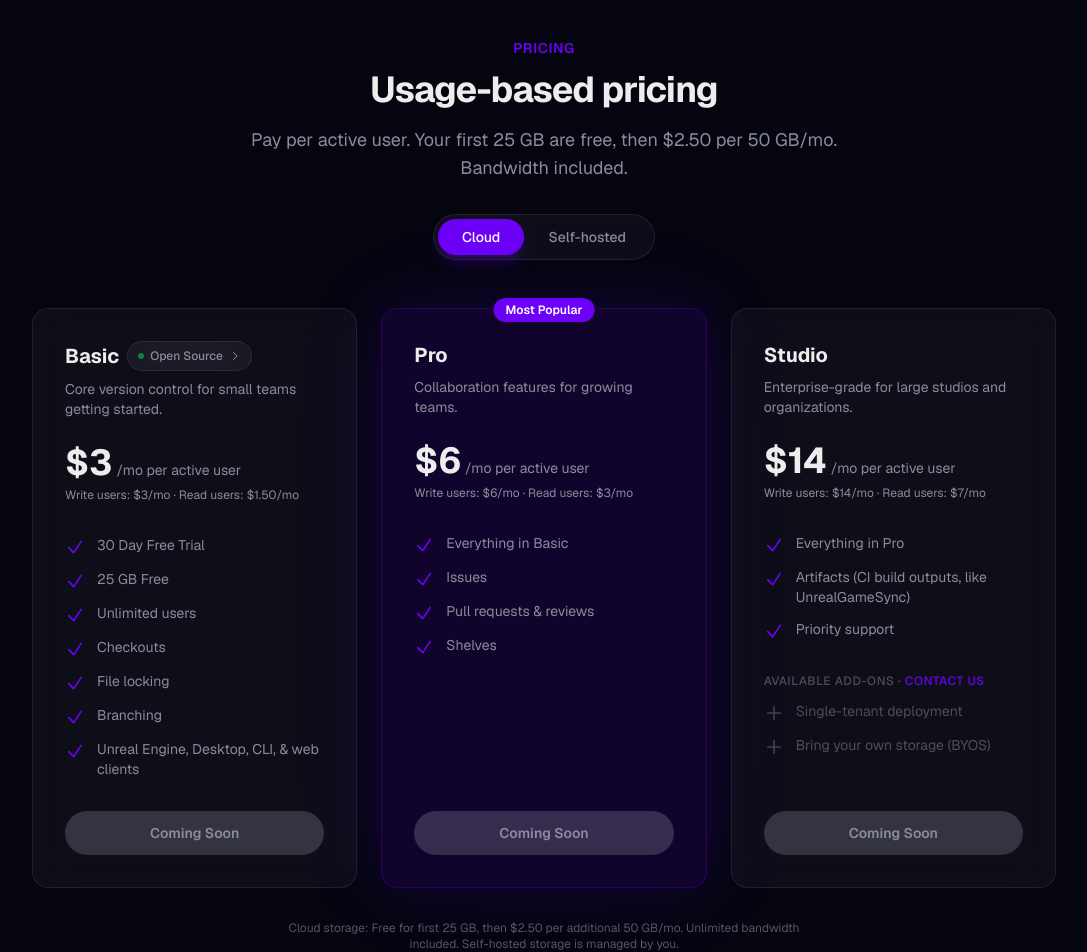
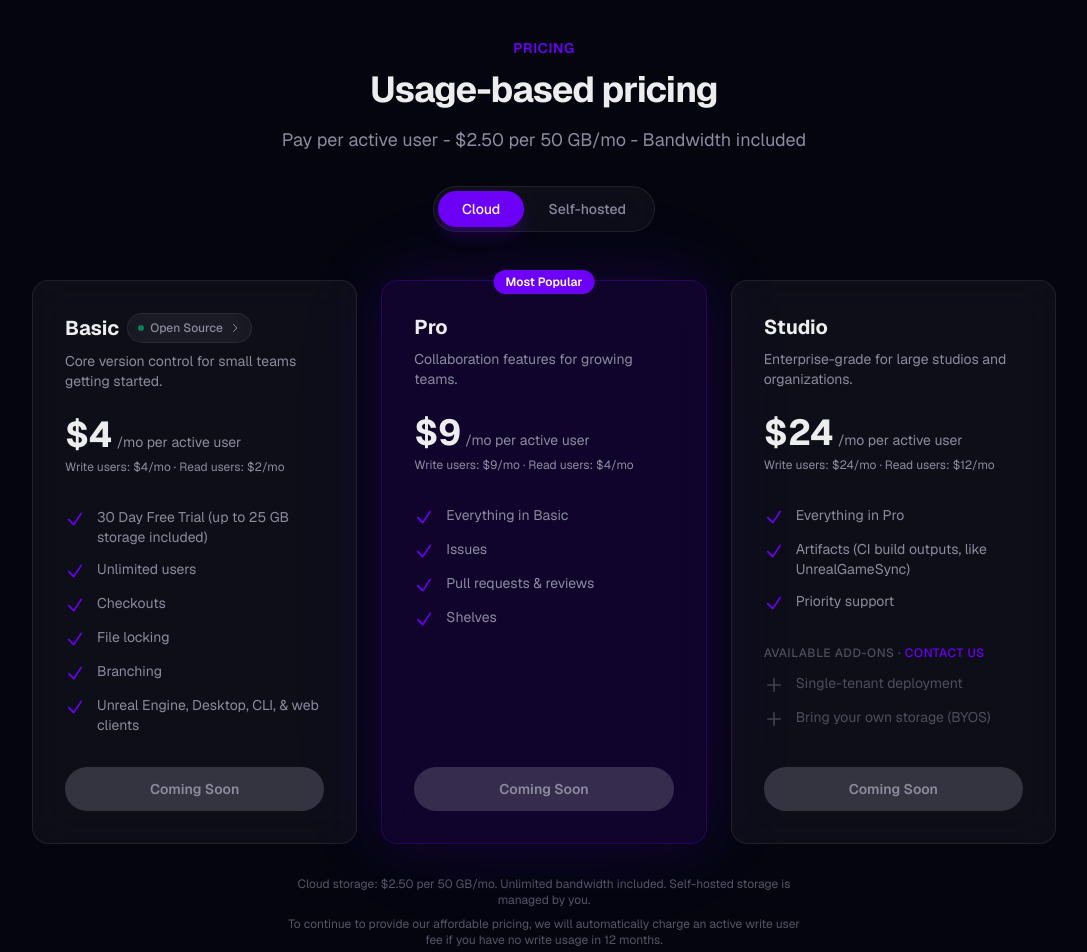
Before and after one commit to Incanta/CheckpointWebsite, a Next.js app: page / in a window 1280 px wide. Shown: the part 3960-4912 px from the top of the page, without its empty margins (96-1183 px from the left). Built offline with nearby package versions, Linux system fonts and the light colour scheme.

Commit message:
some pricing updates

```diff
--- a/src/components/Faq.tsx
+++ b/src/components/Faq.tsx
@@ -18,9 +18,8 @@ const faqs = [
     question: "How does storage billing work?",
     answer:
       (<span>
-        Cloud storage is free for your first 25 GB, then $2.50 per additional 50 GB/mo.
-        Bandwidth is free. If you self-host, storage is entirely on you;
-        use whatever infrastructure you prefer.
+        Cloud storage costs $2.50 per 50 GB/mo. Bandwidth is free. For example,
+        if you use 51 GB, you will be charged $5/mo.
       </span>),
   },
   {
@@ -29,7 +28,8 @@ const faqs = [
       (<div>
         <span>Our payment processing fees are a high percentage for small transactions,
         so to be able to charge you as little as $1 in a particular month, we
-        set a minimum charge of $5.</span><br/>
+        set a minimum charge of $5. We do not charge the minimum if your total is $0.
+        We do not charge the minimum on your final invoice.</span><br/>
         <br/>
         <span>Here's how billing works:</span>
         <ol className="list-decimal list-inside space-y-1 mt-2 text-sm text-muted">
--- a/src/components/Pricing.tsx
+++ b/src/components/Pricing.tsx
@@ -38,8 +38,8 @@ export const tiers: Tier[] = [
     enabled: true,
     description: "Core version control for small teams getting started.",
     cloud: {
-      writePrice: "$3",
-      readPrice: "$1.50",
+      writePrice: "$4",
+      readPrice: "$2",
       label: "/mo per active user",
     },
     selfHosted: {
@@ -49,8 +49,7 @@ export const tiers: Tier[] = [
     },
     cloudFeaturesFirst: true,
     cloudFeatures: [
-      "30 Day Free Trial",
-      "25 GB Free",
+      "30 Day Free Trial (up to 25 GB storage included)",
     ],
     features: [
       "Unlimited users",
@@ -67,13 +66,13 @@ export const tiers: Tier[] = [
     enabled: true,
     description: "Collaboration features for growing teams.",
     cloud: {
-      writePrice: "$6",
-      readPrice: "$3",
+      writePrice: "$9",
+      readPrice: "$4",
       label: "/mo per active user",
     },
     selfHosted: {
-      writePrice: "$1",
-      readPrice: "Free",
+      writePrice: "$4",
+      readPrice: "$2",
       label: "/mo per active user",
     },
     features: [
@@ -91,13 +90,13 @@ export const tiers: Tier[] = [
     enabled: true,
     description: "Enterprise-grade for large studios and organizations.",
     cloud: {
-      writePrice: "$14",
-      readPrice: "$7",
+      writePrice: "$24",
+      readPrice: "$12",
       label: "/mo per active user",
     },
     selfHosted: {
-      writePrice: "$4",
-      readPrice: "$2",
+      writePrice: "$9",
+      readPrice: "$4",
       label: "/mo per active user",
     },
     features: [
@@ -144,8 +143,7 @@ export default function Pricing() {
             Usage-based pricing
           </h2>
           <p className="mx-auto max-w-2xl text-muted text-lg mb-8">
-            Pay per active user. Your first 25 GB are free, then
-            ${(StorageCostPerGb * 50).toFixed(2)} per 50 GB/mo. Bandwidth included.
+            Pay per active user - ${(StorageCostPerGb * 50).toFixed(2)} per 50 GB/mo - Bandwidth included
           </p>
 
           {/* Hosting toggle */}
@@ -358,8 +356,7 @@ export default function Pricing() {
         {/* Storage & billing notes */}
         <div className="mt-8 space-y-2 max-w-lg mx-auto text-center">
           <p className="text-xs text-muted/60">
-            Cloud storage: Free for first 25 GB, then $2.50 per additional 50 GB/mo.
-            Unlimited bandwidth included. Self-hosted storage is managed by you.
+            Cloud storage: $2.50 per 50 GB/mo. Unlimited bandwidth included. Self-hosted storage is managed by you.
           </p>
           <p className="text-xs text-muted/60">
             To continue to provide our affordable pricing, we will automatically
--- a/src/components/PricingComparison.tsx
+++ b/src/components/PricingComparison.tsx
@@ -66,7 +66,7 @@ const PROVIDERS: Provider[] = [
         hosting
       );
       const seatCost = users * pricePerUser;
-      const storageCost = hosting === "self-hosted" ? 0 : gb <= 10 ? 1 : 1 + Math.ceil((gb - 10) / 50) * StorageCostPerGb * 50;
+      const storageCost = hosting === "self-hosted" ? 0 : Math.ceil((gb - 10) / 50) * StorageCostPerGb * 50;
       return [storageCost, seatCost + storageCost];
     },
     note: "Cost depends on active users",
```
